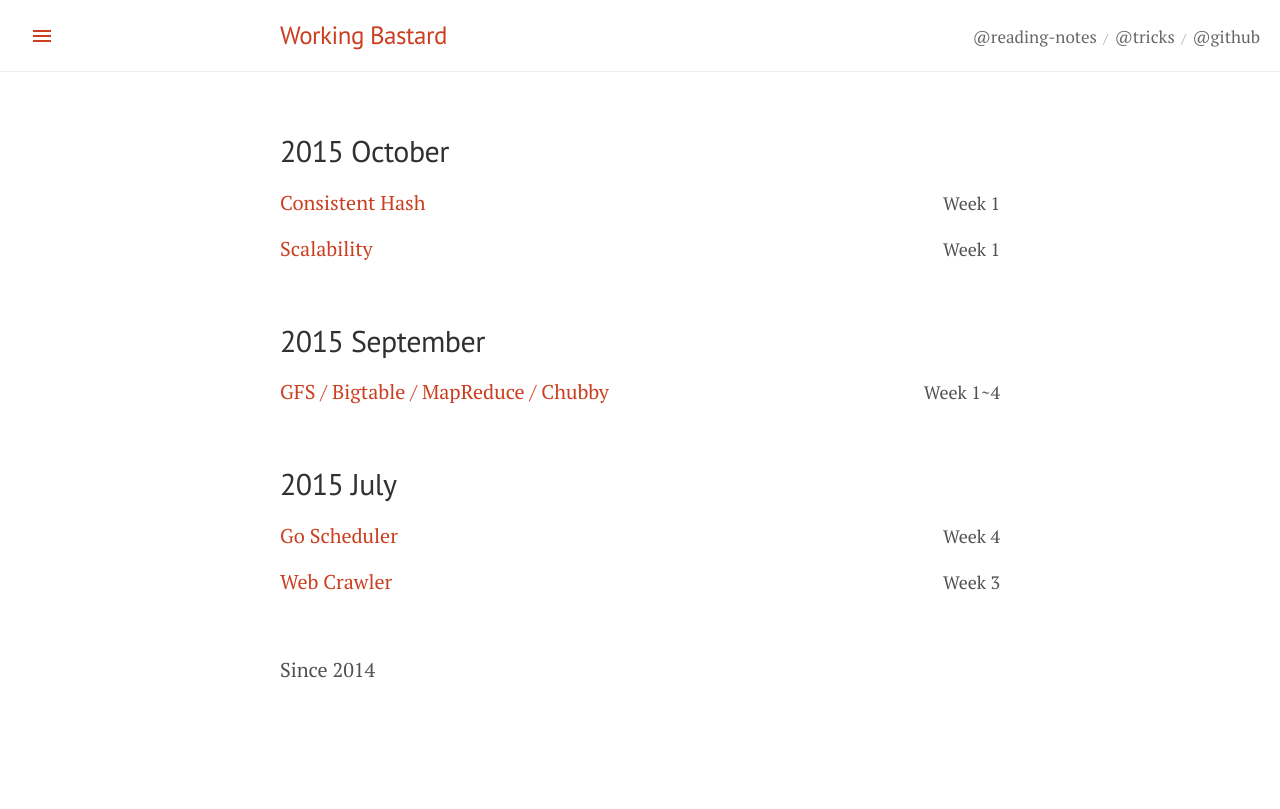
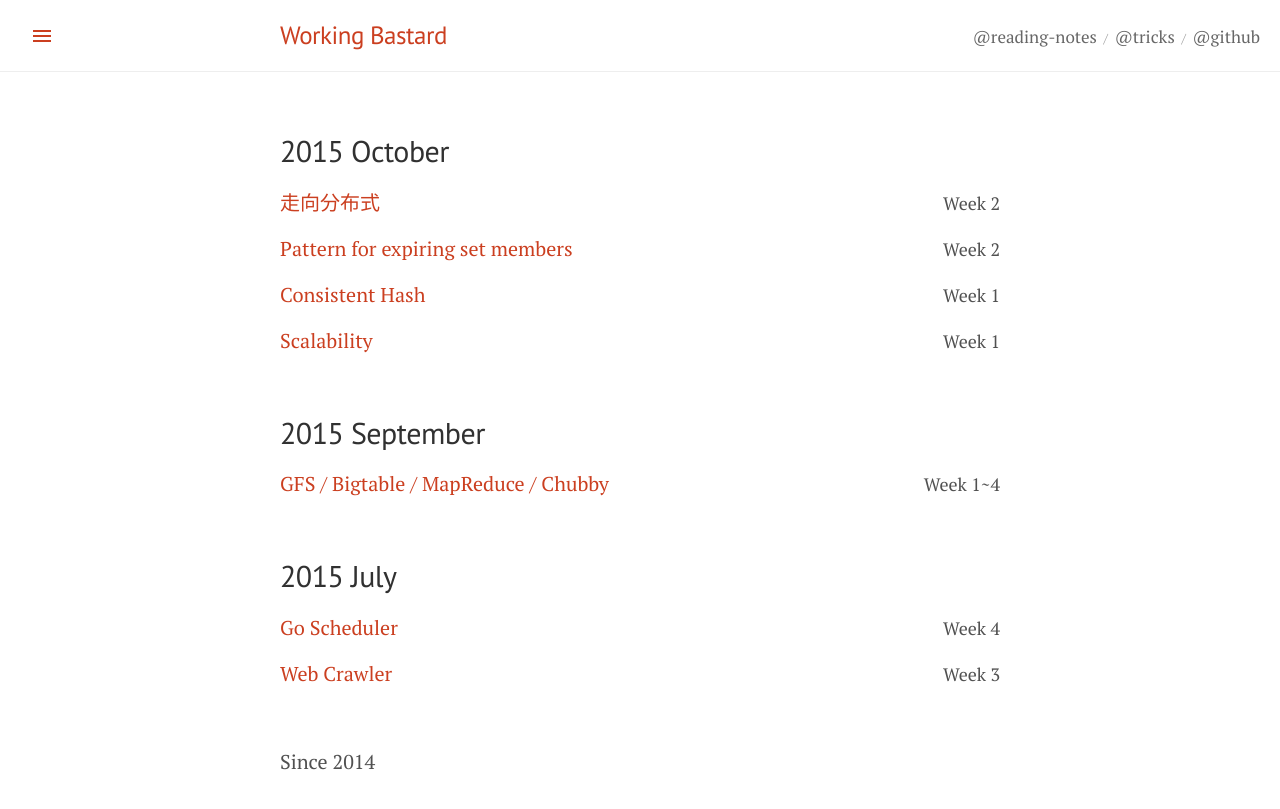
Before and after one commit to bcho/youknowmymind, a Jekyll site: the page built from reading-notes/index.html, in a window 1280 px wide. Shown: the top 809 px of the page. Built offline with Jekyll 4.4.1, drawn with Linux system fonts in a browser that asks for light colours; Markdown is read by kramdown in place of the engine named in the settings.

Commit message:
reading notes: 2015 October week 2.

```diff
--- a/reading-notes/index.html
+++ b/reading-notes/index.html
@@ -6,6 +6,14 @@ title: Reading Notes
 <div class="block">
   <h1 class="block-title">2015 October</h1>
   <ul class="block-list">
+    <li>
+      <a href="http://dcaoyuan.github.io/papers/pdfs/Scalability.pdf" class="block-link">走向分布式</a>
+      <span class="block-meta">Week 2</span>
+    </li>
+    <li>
+      <a href="https://groups.google.com/forum/#!topic/redis-db/rXXMCLNkNSs" title="使用 timestamp 来做 score" class="block-link">Pattern for expiring set members</a>
+      <span class="block-meta">Week 2</span>
+    </li>
     <li>
       <a href="https://quip.com/wk2pAaL7HkMB" class="block-link">Consistent Hash</a>
       <span class="block-meta">Week 1</span>
```
